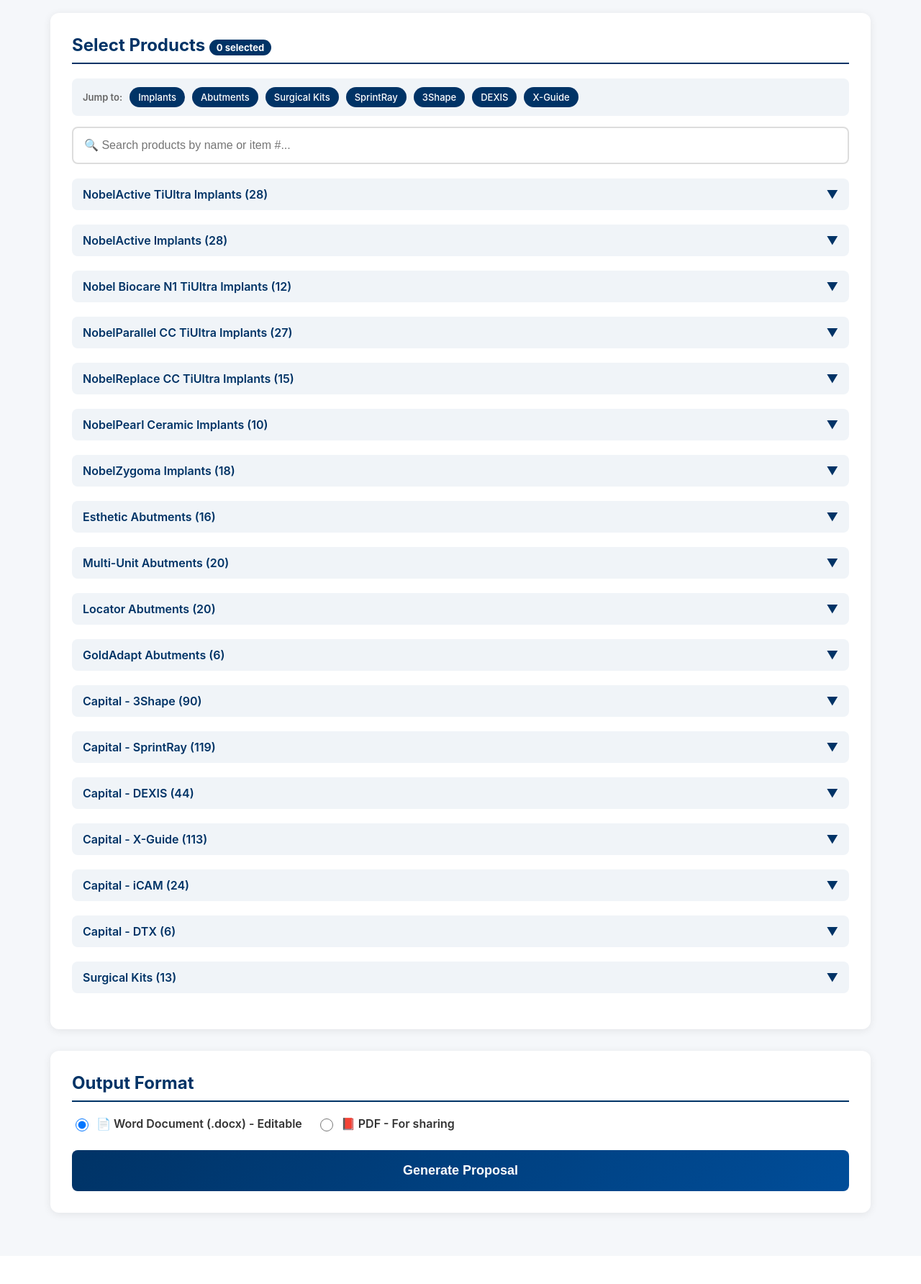
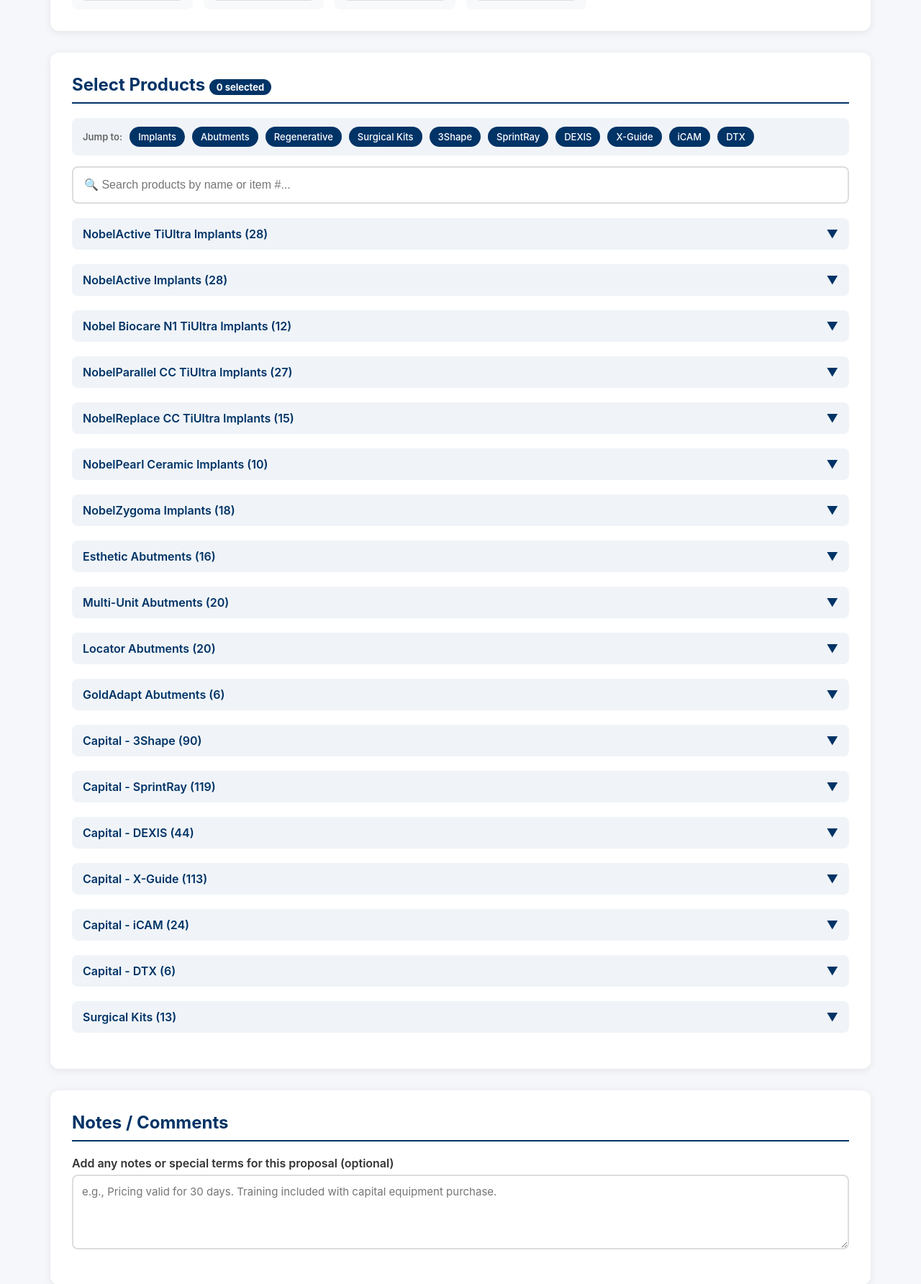
Before and after one commit to ArtooBeeptoo/nobel-proposal-generator, a Flask app: page / in a window 1280 px wide. Shown: the part 700-2484 px from the top of the page at 72% size. Before the commit the page ends 2393 px from the top, so only its background shows below. Run offline with Flask 3, Linux system fonts and the light colour scheme; the visitor is signed in with stand-in values (Sample User, id 1).

Commit message:
Add more jump links, discount presets, and notes field

```diff
--- a/app.py
+++ b/app.py
@@ -105,6 +105,7 @@ def generate():
     account_name = request.form.get('account_name', 'Customer')
     output_format = request.form.get('output_format', 'docx')
     rep_name = request.form.get('rep_name', '')
+    notes = request.form.get('notes', '')
 
     # Get per-group discounts
     group_discounts = {}
@@ -151,6 +152,7 @@ def generate():
     proposal_data = {
         'account_name': account_name,
         'rep_name': rep_name,
+        'notes': notes,
         'date': datetime.now().strftime('%B %d, %Y'),
         'items': items,
         'list_total': list_total,
@@ -219,6 +221,14 @@ def generate_docx(data):
     savings_para = doc.add_paragraph()
     savings_run = savings_para.add_run(f"You Save: ${data['discount_amount']:,.2f}")
     savings_run.bold = True
+
+    # Notes
+    if data['notes']:
+        doc.add_paragraph()
+        notes_heading = doc.add_paragraph()
+        notes_run = notes_heading.add_run("Notes / Special Terms:")
+        notes_run.bold = True
+        doc.add_paragraph(data['notes'])
 
     # Footer
     doc.add_paragraph()
@@ -295,6 +305,14 @@ def generate_pdf(data):
 
     savings_style = ParagraphStyle('Savings', parent=styles['Normal'], fontSize=12, fontName='Helvetica-Bold', textColor=colors.HexColor('#228B22'))
     elements.append(Paragraph(f"You Save: ${data['discount_amount']:,.2f}", savings_style))
+
+    # Notes
+    if data['notes']:
+        elements.append(Spacer(1, 0.3*inch))
+        notes_heading_style = ParagraphStyle('NotesHeading', parent=styles['Normal'], fontSize=11, fontName='Helvetica-Bold')
+        elements.append(Paragraph("Notes / Special Terms:", notes_heading_style))
+        elements.append(Paragraph(data['notes'], normal_style))
+
     elements.append(Spacer(1, 0.4*inch))
 
     # Footer
--- a/templates/index.html
+++ b/templates/index.html
@@ -214,6 +214,15 @@
             <div class="card">
                 <h2>Discounts by Category</h2>
                 <p style="color: #666; margin-top: 0;">Set different discount percentages for each product category</p>
+
+                <div style="margin-bottom: 20px;">
+                    <span style="font-weight: 600; margin-right: 10px;">Quick presets:</span>
+                    <button type="button" onclick="applyPreset('standard')" style="padding: 8px 16px; margin-right: 8px; border: 2px solid #003366; background: white; color: #003366; border-radius: 6px; cursor: pointer; font-weight: 500;">Standard (30/25/20)</button>
+                    <button type="button" onclick="applyPreset('aggressive')" style="padding: 8px 16px; margin-right: 8px; border: 2px solid #003366; background: white; color: #003366; border-radius: 6px; cursor: pointer; font-weight: 500;">Aggressive (40/35/30)</button>
+                    <button type="button" onclick="applyPreset('light')" style="padding: 8px 16px; margin-right: 8px; border: 2px solid #003366; background: white; color: #003366; border-radius: 6px; cursor: pointer; font-weight: 500;">Light (20/15/10)</button>
+                    <button type="button" onclick="applyPreset('clear')" style="padding: 8px 16px; border: 2px solid #999; background: white; color: #666; border-radius: 6px; cursor: pointer; font-weight: 500;">Clear All</button>
+                </div>
+
                 <div class="discount-grid">
                     {% for group in discount_groups %}
                     <div class="discount-item">
@@ -234,11 +243,14 @@
                     <span class="quick-nav-label">Jump to:</span>
                     <a href="#" onclick="jumpTo('Implants'); return false;">Implants</a>
                     <a href="#" onclick="jumpTo('Abutments'); return false;">Abutments</a>
+                    <a href="#" onclick="jumpTo('Regenerative'); return false;">Regenerative</a>
                     <a href="#" onclick="jumpTo('Surgical Kits'); return false;">Surgical Kits</a>
+                    <a href="#" onclick="jumpTo('Capital - 3Shape'); return false;">3Shape</a>
                     <a href="#" onclick="jumpTo('Capital - SprintRay'); return false;">SprintRay</a>
-                    <a href="#" onclick="jumpTo('Capital - 3Shape'); return false;">3Shape</a>
                     <a href="#" onclick="jumpTo('Capital - DEXIS'); return false;">DEXIS</a>
                     <a href="#" onclick="jumpTo('Capital - X-Guide'); return false;">X-Guide</a>
+                    <a href="#" onclick="jumpTo('Capital - iCAM'); return false;">iCAM</a>
+                    <a href="#" onclick="jumpTo('Capital - DTX'); return false;">DTX</a>
                 </div>
 
                 <div class="search-box">
@@ -268,6 +280,14 @@
             </div>
 
             <div class="card">
+                <h2>Notes / Comments</h2>
+                <div class="form-group">
+                    <label for="notes">Add any notes or special terms for this proposal (optional)</label>
+                    <textarea id="notes" name="notes" rows="4" style="width: 100%; padding: 12px; border: 2px solid #ddd; border-radius: 8px; font-size: 15px; font-family: inherit; resize: vertical;" placeholder="e.g., Pricing valid for 30 days. Training included with capital equipment purchase."></textarea>
+                </div>
+            </div>
+
+            <div class="card">
                 <h2>Output Format</h2>
                 <div class="output-options">
                     <label class="output-option">
@@ -286,6 +306,22 @@
     </div>
 
     <script>
+        function applyPreset(preset) {
+            const presets = {
+                'standard': { Implants: 30, Abutments: 25, Kits: 20, '3Shape': 10, SprintRay: 10, DEXIS: 10, 'X_Guide': 10, iCAM: 10, DTX: 10, Other: 15 },
+                'aggressive': { Implants: 40, Abutments: 35, Kits: 30, '3Shape': 15, SprintRay: 15, DEXIS: 15, 'X_Guide': 15, iCAM: 15, DTX: 15, Other: 25 },
+                'light': { Implants: 20, Abutments: 15, Kits: 10, '3Shape': 5, SprintRay: 5, DEXIS: 5, 'X_Guide': 5, iCAM: 5, DTX: 5, Other: 10 },
+                'clear': { Implants: 0, Abutments: 0, Kits: 0, '3Shape': 0, SprintRay: 0, DEXIS: 0, 'X_Guide': 0, iCAM: 0, DTX: 0, Other: 0 }
+            };
+            const values = presets[preset];
+            if (!values) return;
+
+            for (const [group, val] of Object.entries(values)) {
+                const input = document.getElementById('discount_' + group);
+                if (input) input.value = val;
+            }
+        }
+
         function jumpTo(categoryName) {
             // Find all category sections and look for matching one
             const sections = document.querySelectorAll('.category-section');
```
